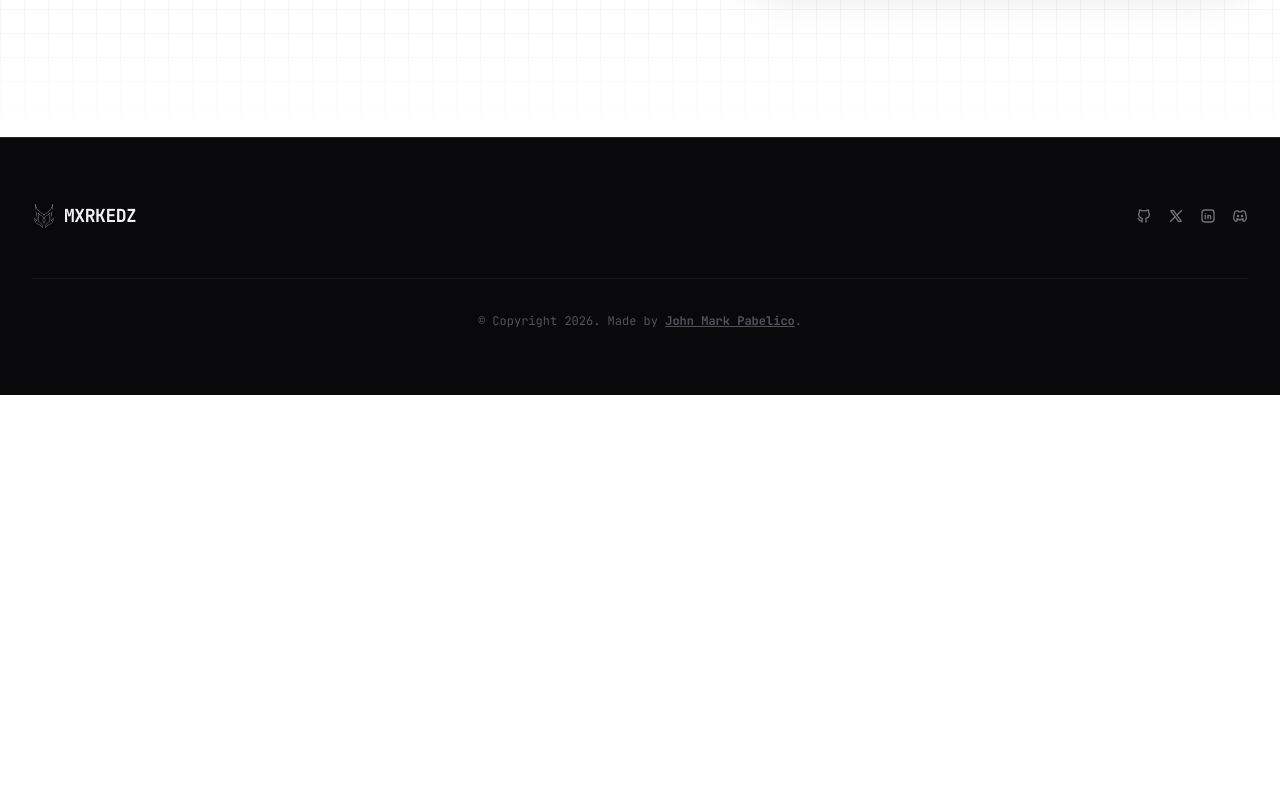
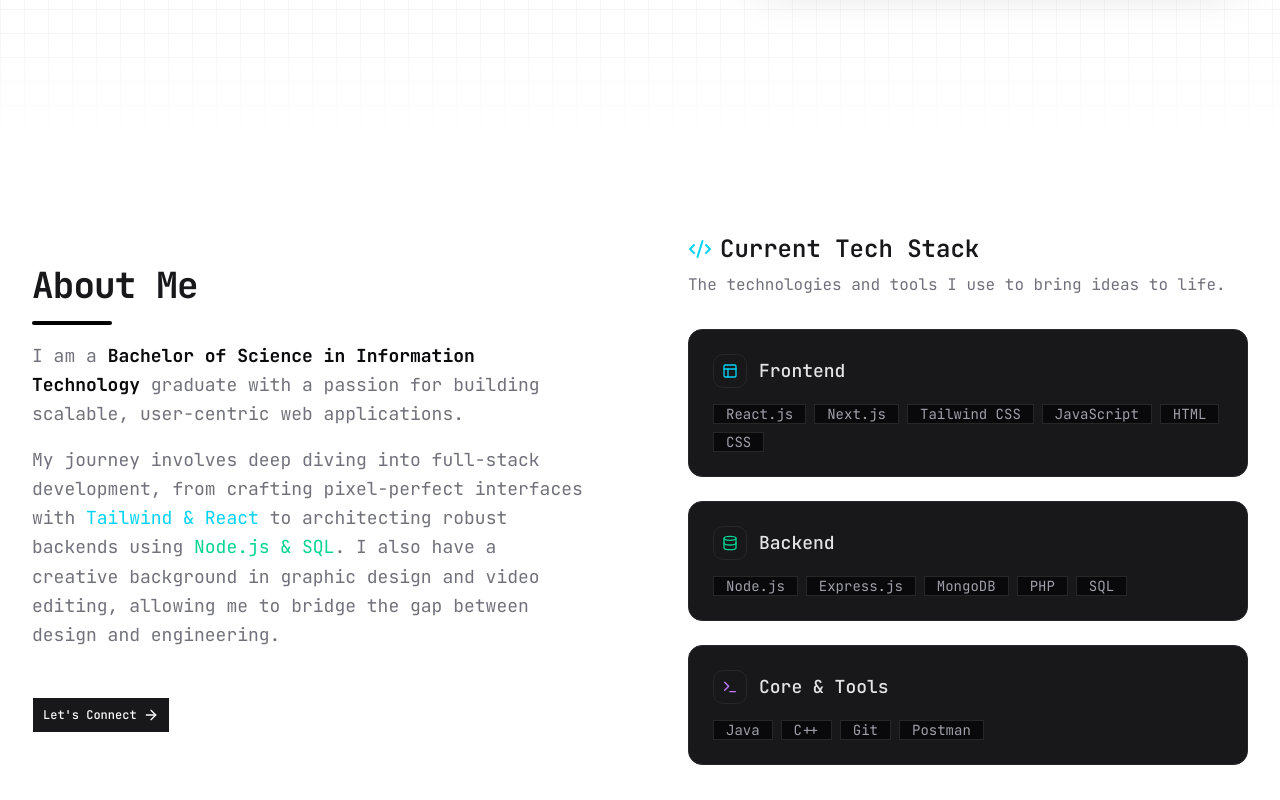
Before and after one commit to mxrkedz/portfolio, a Next.js app: page / in a window 1280 px wide. Shown: the part 720-1520 px from the top of the page. Before the commit the page ends 1115 px from the top, so only its background shows below. Built offline with nearby package versions, Linux system fonts and the light colour scheme.

Commit message:
about section

```diff
--- a/app/page.tsx
+++ b/app/page.tsx
@@ -1,3 +1,4 @@
+import { About } from '@/components/About';
 import { ComponentExample } from '@/components/component-example';
 import { Hero } from '@/components/Hero';
 import { Footer } from '@/components/layouts/Footer';
@@ -9,6 +10,7 @@ export default function Page() {
       <Navbar />
       <Hero />
       {/* <ComponentExample /> */}
+      <About />
       <Footer />
     </>
   );
--- /dev/null
+++ b/components/About.tsx
@@ -0,0 +1,118 @@
+import Link from 'next/link';
+import { ArrowRight, Code2, Database, Layout, Terminal } from 'lucide-react';
+import { Button } from '@/components/ui/button';
+import { Badge } from '@/components/ui/badge';
+
+export function About() {
+  const skills = [
+    {
+      category: 'Frontend',
+      icon: <Layout className="h-4 w-4 text-cyan-400" />,
+      items: [
+        'React.js',
+        'Next.js',
+        'Tailwind CSS',
+        'JavaScript',
+        'HTML',
+        'CSS',
+      ],
+    },
+    {
+      category: 'Backend',
+      icon: <Database className="h-4 w-4 text-emerald-400" />,
+      items: ['Node.js', 'Express.js', 'MongoDB', 'PHP', 'SQL'],
+    },
+    {
+      category: 'Core & Tools',
+      icon: <Terminal className="h-4 w-4 text-purple-400" />,
+      items: ['Java', 'C++', 'Git', 'Postman'],
+    },
+  ];
+  return (
+    <section
+      id="about"
+      className="relative w-full bg-white dark:bg-zinc-950 py-24 border-b border-zinc-800"
+    >
+      <div className="container mx-auto px-6 lg:px-8">
+        <div className="grid gap-16 lg:grid-cols-2 lg:gap-24">
+          <div className="flex flex-col justify-center space-y-8">
+            <div className="space-y-4">
+              <h2 className="text-3xl font-bold tracking-tight text-zinc-900 dark:text-white sm:text-4xl">
+                About Me
+              </h2>
+              <div className="h-1 w-20 rounded bg-black dark:bg-gradient-to-r dark:from-cyan-400 dark:to-emerald-400"></div>
+
+              <p className="text-muted-foreground text-lg leading-relaxed">
+                I am a{' '}
+                <strong className="text-zinc-950 dark:text-zinc-100">
+                  Bachelor of Science in Information Technology
+                </strong>{' '}
+                graduate with a passion for building scalable, user-centric web
+                applications.
+              </p>
+
+              <p className="text-muted-foreground text-lg leading-relaxed">
+                My journey involves deep diving into full-stack development,
+                from crafting pixel-perfect interfaces with{' '}
+                <span className="text-cyan-400">Tailwind & React</span> to
+                architecting robust backends using{' '}
+                <span className="text-emerald-400">Node.js & SQL</span>. I also
+                have a creative background in graphic design and video editing,
+                allowing me to bridge the gap between design and engineering.
+              </p>
+            </div>
+            <div className="pt-4">
+              <Link href="#contact" className="no-underline">
+                <Button size="lg" className="cursor-pointer">
+                  Let&apos;s Connect
+                  <ArrowRight className="h-4 w-4" />
+                </Button>
+              </Link>
+            </div>
+          </div>
+          <div className="space-y-8">
+            <div className="space-y-2">
+              <h3 className="text-2xl font-semibold text-zinc-900 dark:text-zinc-100 flex items-center gap-2">
+                <Code2 className="h-6 w-6 text-cyan-400" />
+                Current Tech Stack
+              </h3>
+              <p className="text-muted-foreground">
+                The technologies and tools I use to bring ideas to life.
+              </p>
+            </div>
+
+            <div className="grid gap-6">
+              {skills.map((group, idx) => (
+                <div
+                  key={idx}
+                  className="rounded-xl border border-zinc-800 bg-zinc-900 dark:bg-zinc-900/30 p-6 transition-all hover:border-zinc-700 hover:bg-zinc-900/90 dark:hover:bg-zinc-900/50"
+                >
+                  <div className="mb-4 flex items-center gap-3">
+                    <div className="rounded-lg bg-zinc-900 p-2 border border-zinc-800">
+                      {group.icon}
+                    </div>
+                    <h4 className="text-lg font-medium text-zinc-200">
+                      {group.category}
+                    </h4>
+                  </div>
+
+                  <div className="flex flex-wrap gap-2">
+                    {group.items.map((item) => (
+                      <Badge
+                        key={item}
+                        variant="secondary"
+                        className="bg-zinc-950 border border-zinc-800 text-zinc-400 hover:text-white transition-colors px-3 py-1 text-sm font-normal cursor-default"
+                      >
+                        {item}
+                      </Badge>
+                    ))}
+                  </div>
+                </div>
+              ))}
+            </div>
+          </div>
+        </div>
+      </div>
+    </section>
+  );
+}
--- a/components/Hero.tsx
+++ b/components/Hero.tsx
@@ -1,11 +1,14 @@
 import Image from 'next/image';
 import Link from 'next/link';
-import { ArrowRight, Download } from 'lucide-react';
+import { ArrowRight } from 'lucide-react';
 import { Button } from '@/components/ui/button';
 
 export function Hero() {
   return (
-    <section className="relative min-h-screen w-full overflow-hidden bg-white dark:bg-zinc-950 pt-16 md:pt-24 lg:pt-32 pb-16 md:pb-24 lg:pb-32">
+    <section
+      id="home"
+      className="relative min-h-screen w-full overflow-hidden bg-white dark:bg-zinc-950 pt-16 md:pt-24 lg:pt-32 pb-16 md:pb-24 lg:pb-32"
+    >
       <div className="absolute inset-0 z-0 bg-[linear-gradient(to_right,#80808012_1px,transparent_1px),linear-gradient(to_bottom,#80808012_1px,transparent_1px)] bg-[size:24px_24px]"></div>
       <div className="container relative z-10 mx-auto px-6 lg:px-8">
         <div className="grid items-center justify-items-center gap-12 lg:grid-cols-2 lg:gap-8">
@@ -34,12 +37,12 @@ export function Hero() {
               </p>
             </div>
             <div className="flex flex-col gap-3 min-[400px]:flex-row justify-center lg:justify-start">
-              <Button size="lg">
-                <Link href="#projects" className="flex items-center gap-2">
+              <Link href="#projects" className="no-underline">
+                <Button size="lg" className="cursor-pointer">
                   View Projects
                   <ArrowRight className="h-4 w-4" />
-                </Link>
-              </Button>
+                </Button>
+              </Link>
             </div>
           </div>
           <div className="relative mx-auto w-full max-w-[500px] aspect-square lg:mr-0">
--- a/components/layouts/Navbar.tsx
+++ b/components/layouts/Navbar.tsx
@@ -24,7 +24,9 @@ export default function Navbar() {
               height={30}
               className="dark:invert"
             />
-            <span>MXRKEDZ</span>
+            <span>
+              MXRKEDZ
+            </span>
           </Link>
         </div>
         <nav className="hidden md:flex items-center justify-center gap-8 text-sm font-medium">
@@ -39,11 +41,11 @@ export default function Navbar() {
           ))}
         </nav>
         <div className="hidden md:flex md:flex-1 justify-end items-center gap-2">
-          <Button size="lg">
-            <Link href="#contact" className="flex items-center gap-2">
+          <Link href="#contact" className="no-underline">
+            <Button size="lg" className="cursor-pointer">
               Contact Me
-            </Link>
-          </Button>
+            </Button>
+          </Link>
         </div>
       </div>
     </header>
```
